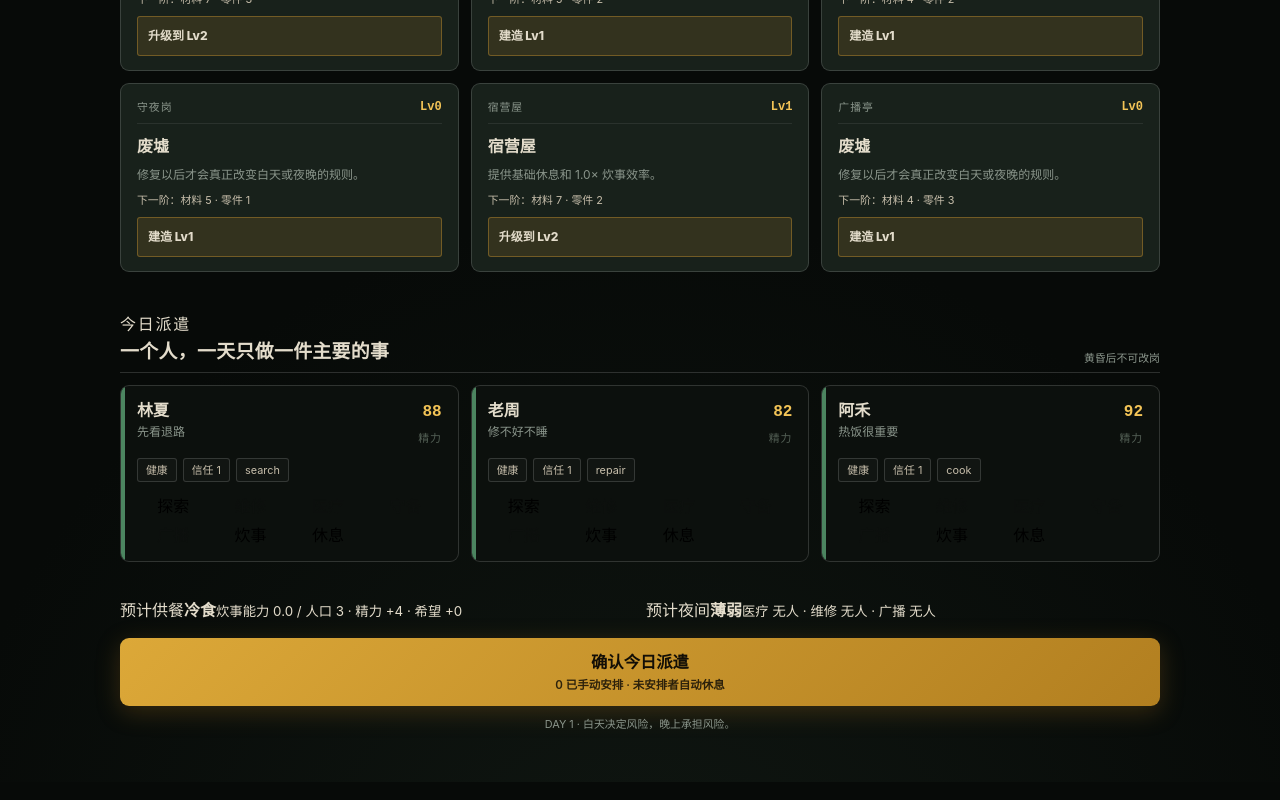
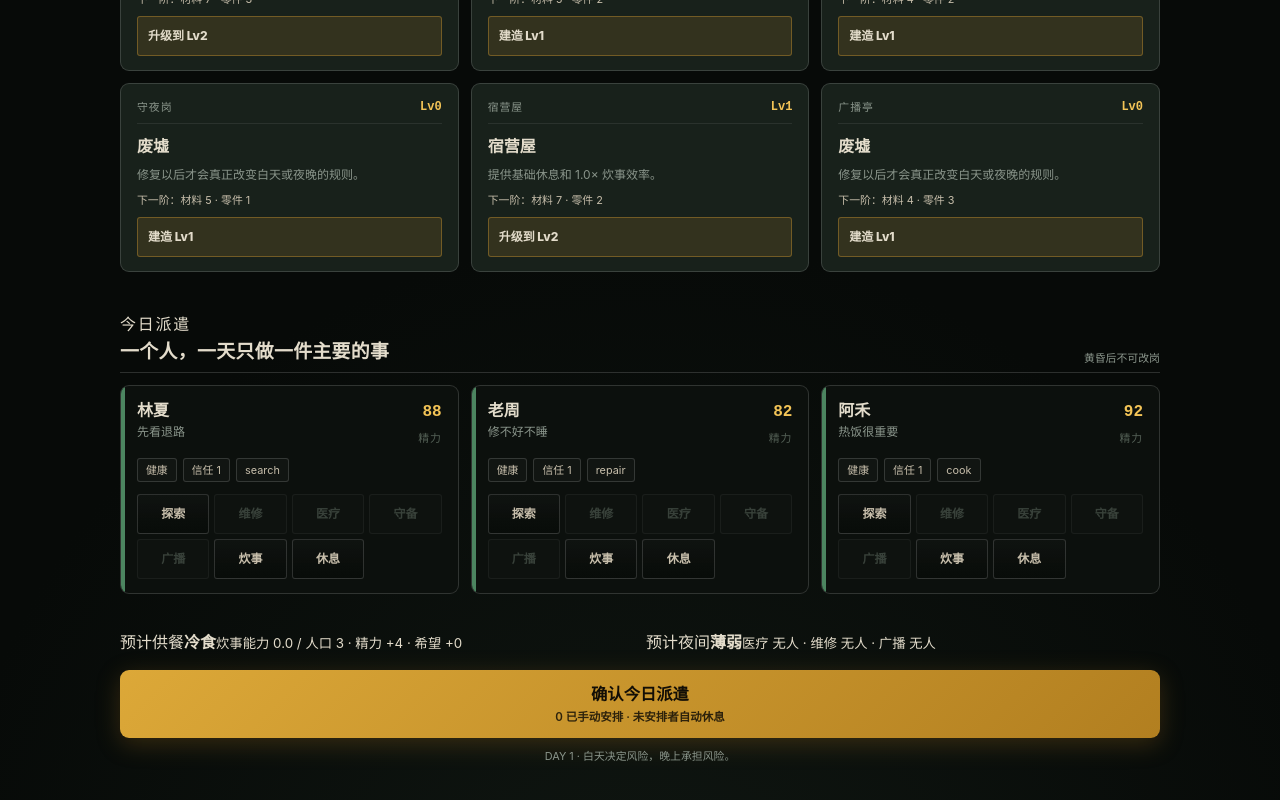
Before and after one commit to Lorenzo-Holmes/Ember-Street, a React (Vite) app: page / in a window 1280 px wide. Shown: the part 1112-1912 px from the top of the page. Built offline with nearby package versions, Linux system fonts and the light colour scheme.

Commit message:
fix(ui): restore visible assignment controls

```diff
--- a/src/v060.main-compat.css
+++ b/src/v060.main-compat.css
@@ -72,6 +72,44 @@
   background: var(--ember-soft);
   color: var(--paper-dirty);
   font-size: var(--fs-2xs);
+}
+
+/* Current-main assignment buttons are plain <button> elements rather than
+   Gemini's v6-job-btn subcomponent. Give them a visible tactical control state. */
+.v6-job-grid > button {
+  min-width: 0;
+  min-height: 40px;
+  padding: 7px 9px;
+  border: 1px solid var(--twom-border-mid);
+  border-radius: var(--r-xs);
+  background: linear-gradient(180deg, rgba(255,255,255,.025), rgba(0,0,0,.08)), var(--twom-inset);
+  color: var(--paper-dirty);
+  font-size: var(--fs-xs);
+  font-weight: 800;
+  line-height: 1.15;
+  text-align: center;
+  transition: border-color var(--t-fast), background var(--t-fast), color var(--t-fast), transform var(--t-fast);
+}
+
+.v6-job-grid > button:hover:not(:disabled) {
+  border-color: var(--ember-border);
+  background: var(--twom-card);
+  color: var(--paper-cream);
+  transform: translateY(-1px);
+}
+
+.v6-job-grid > button.active {
+  border-color: var(--ember-warm);
+  background: var(--ember-soft);
+  color: var(--paper-cream);
+  box-shadow: inset 0 -2px 0 var(--ember-warm);
+}
+
+.v6-job-grid > button:disabled {
+  border-color: var(--twom-border);
+  background: rgba(255,255,255,.018);
+  color: var(--paper-faint);
+  opacity: .62;
 }
 
 /* Current main keeps building content deliberately compact. Give the direct
```
